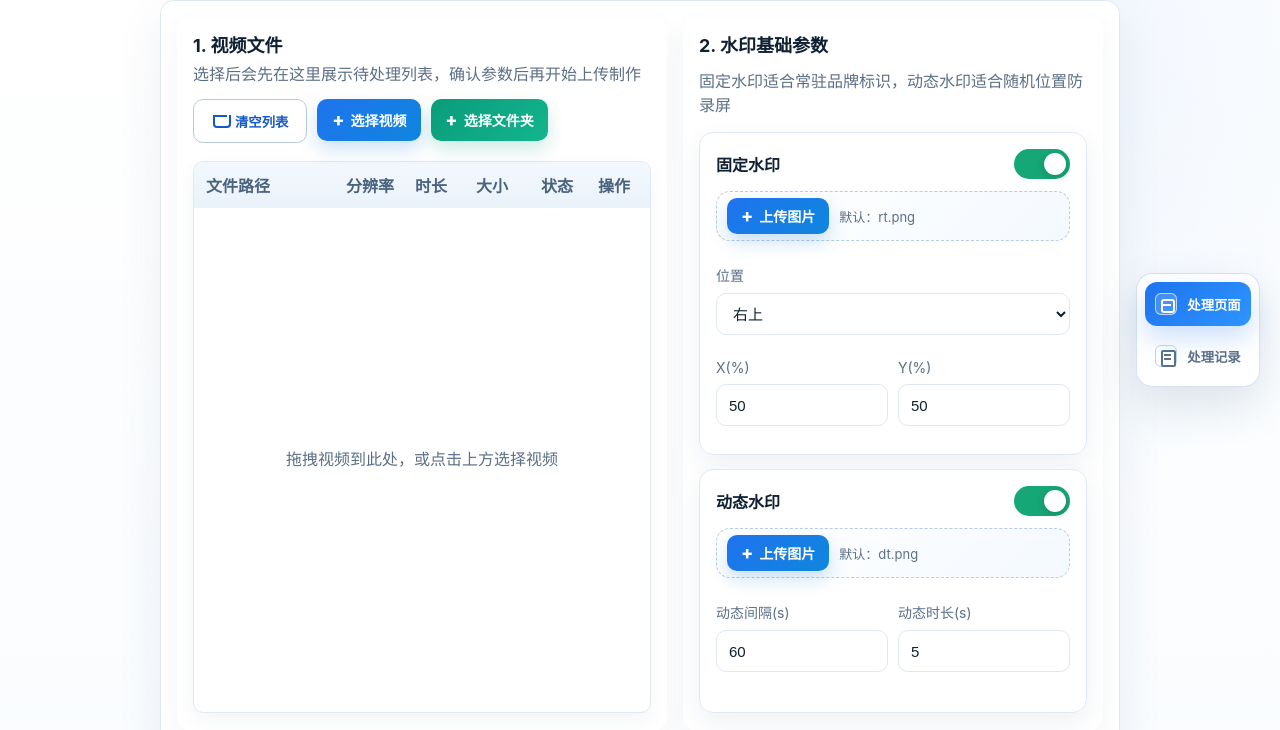
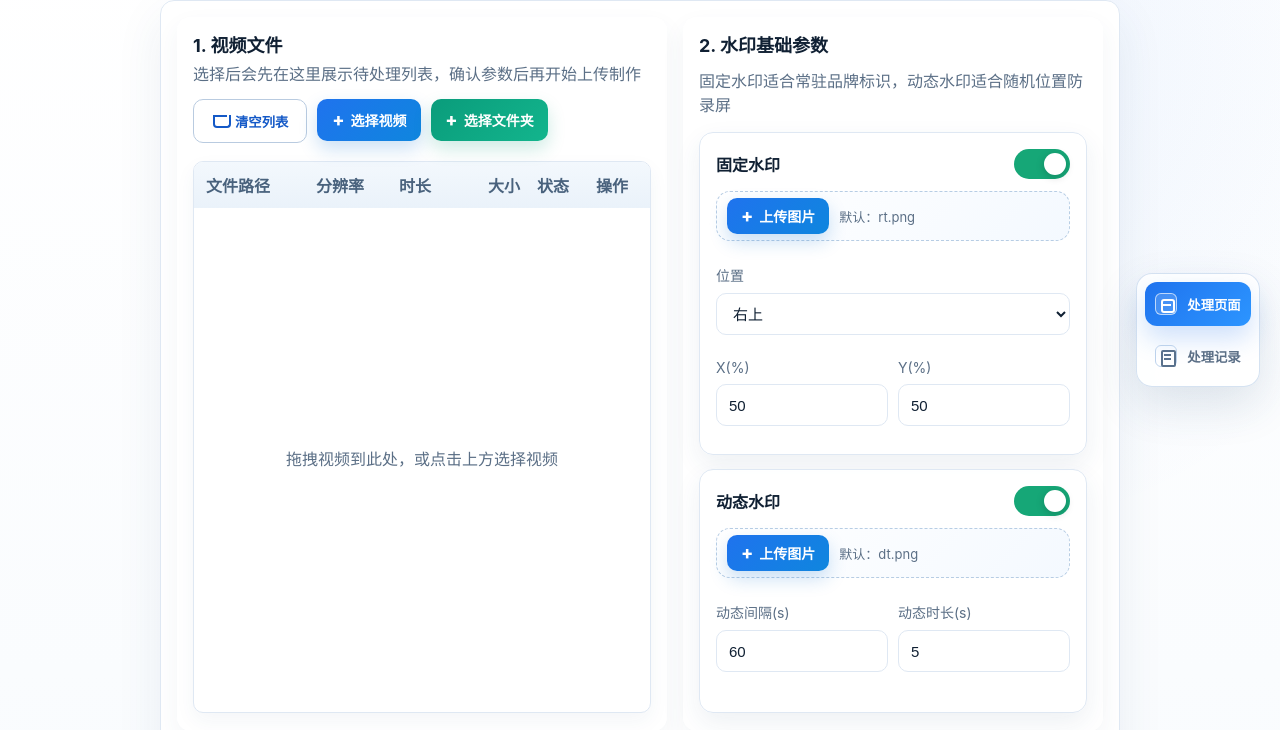
Before and after one commit to xwushan/video-processor-web, a FastAPI app: page / in a window 1280 px wide. Shown: the part 70-800 px from the top of the page. Run offline with FastAPI, Linux system fonts and the light colour scheme; data that the repository does not hold is empty; parts of the project's set-up code (start-up, migrations or seed data) failed here and were passed over; some libraries are stand-ins or nearby versions.

Commit message:
fix: improve video list column layout

```diff
--- a/web_app/static/app.css
+++ b/web_app/static/app.css
@@ -777,6 +777,7 @@ button.text {
   background: #fff1f3;
   color: #c92445;
   padding: 0 12px;
+  white-space: nowrap;
 }
 
 button.danger {
@@ -907,14 +908,23 @@ button.danger:hover {
   overflow: hidden;
   background: #fff;
   box-shadow: 0 8px 20px rgba(42, 76, 112, 0.05);
+  container-type: inline-size;
 }
 
 .video-head,
 .video-row {
   display: grid;
-  grid-template-columns: minmax(100px, 1fr) 64px 56px 60px 52px 40px;
-  gap: 5px;
-  align-items: center;
+  grid-template-columns: minmax(84px, 1fr) minmax(76px, auto) minmax(62px, auto) minmax(68px, auto) minmax(54px, auto) minmax(52px, auto);
+  gap: 6px;
+  align-items: center;
+}
+
+@container (min-width: 760px) {
+  .video-head,
+  .video-row {
+    grid-template-columns: minmax(260px, 1fr) 104px 92px 96px 74px 64px;
+    gap: 12px;
+  }
 }
 
 .video-head {
@@ -945,6 +955,34 @@ button.danger:hover {
   padding: 10px 12px;
   border-top: 1px solid #edf2f8;
   min-height: 52px;
+}
+
+.video-head > span,
+.video-row > span,
+.video-row > button {
+  min-width: 0;
+  white-space: nowrap;
+}
+
+.video-row > span {
+  overflow: hidden;
+  text-overflow: ellipsis;
+}
+
+.video-head > span:nth-child(n + 2),
+.video-row > span:nth-child(n + 2) {
+  text-align: center;
+}
+
+.video-head > span:nth-child(4),
+.video-row > span:nth-child(4) {
+  text-align: right;
+}
+
+.video-row > button {
+  justify-self: end;
+  width: 52px;
+  padding-inline: 0;
 }
 
 .tree-folder {
--- a/web_app/templates/index.html
+++ b/web_app/templates/index.html
@@ -4,7 +4,7 @@
   <meta charset="utf-8">
   <meta name="viewport" content="width=device-width, initial-scale=1">
   <title>视频处理器</title>
-  <link rel="stylesheet" href="/static/app.css?v=20260626-1910">
+  <link rel="stylesheet" href="/static/app.css?v=20260627-1430">
 </head>
 <body>
   <div id="toastHost" class="toast-host" aria-live="polite" aria-atomic="true"></div>
@@ -282,6 +282,6 @@
       </div>
     </div>
   </div>
-  <script src="/static/app.js?v=20260626-1910"></script>
+  <script src="/static/app.js?v=20260627-1430"></script>
 </body>
 </html>
```
